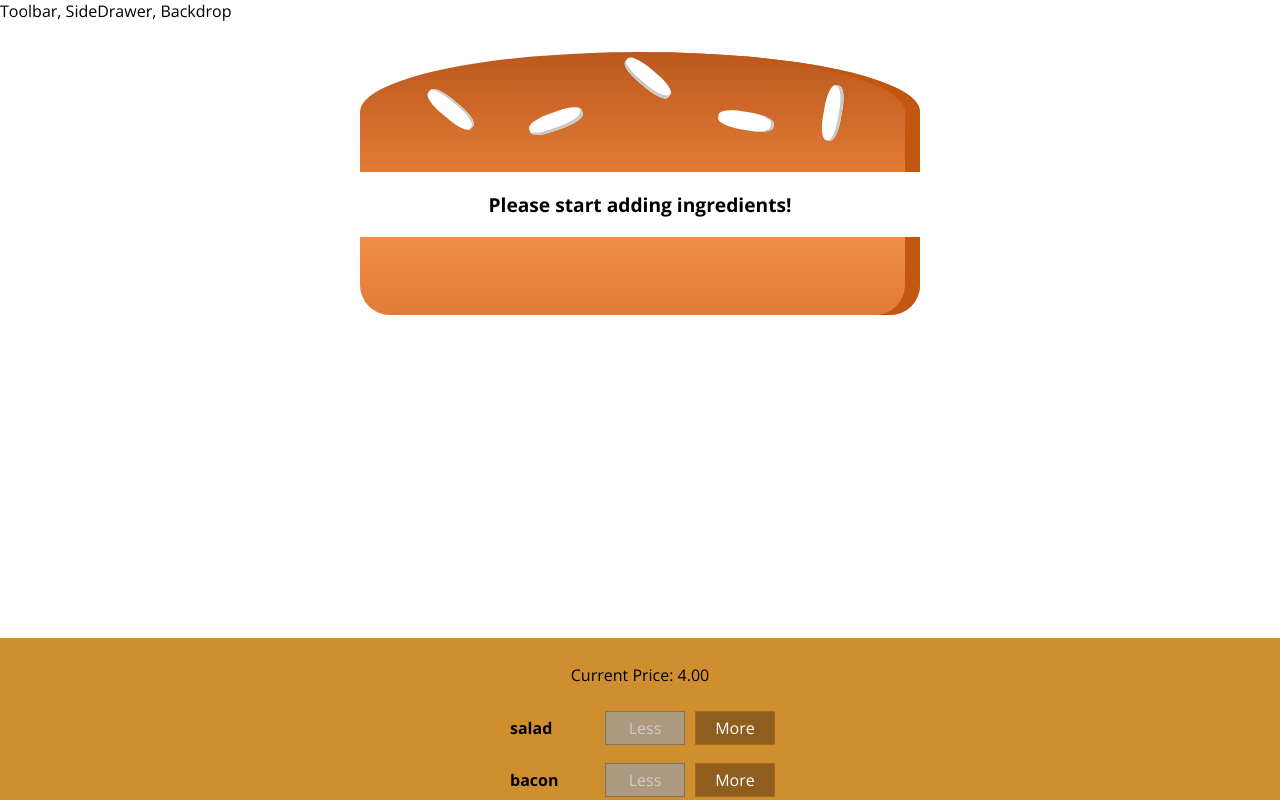
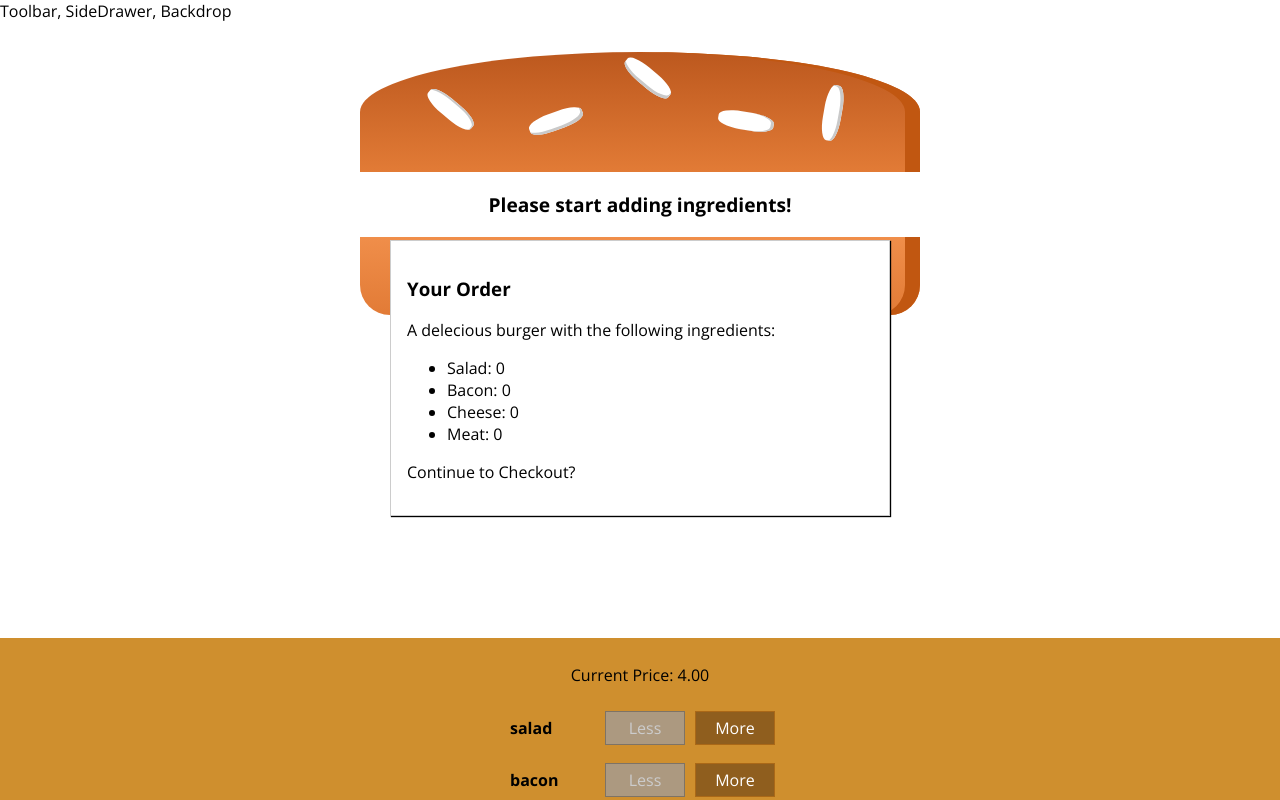
Before and after one commit to jackhwl/ReactCompleteGuide, a React (Create React App) app in the folder burger2/: page / in a window 1280 px wide. Shown: the top 800 px of the page. Built offline with nearby package versions, Linux system fonts and the light colour scheme.

Commit message:
167. Creating the Order Summary Modal

```diff
--- /dev/null
+++ b/burger2/src/components/Burger/OrderSummary/OrderSummary.js
@@ -0,0 +1,22 @@
+import React from 'react'
+import Aux from '../../../hoc/Auxlib'
+
+const orderSummary = (props) => {
+    const ingredientSummary = Object.keys(props.ingredients)
+        .map(igKey =>
+            <li key={igKey}>
+                <span style={{textTransform: 'capitalize'}}>{igKey}</span>: {props.ingredients[igKey]}
+            </li>)
+    return (
+        <Aux>
+            <h3>Your Order</h3>
+            <p>A delecious burger with the following ingredients:</p>
+            <ul>
+                { ingredientSummary}
+            </ul>
+            <p>Continue to Checkout?</p>
+        </Aux>
+    )
+}
+
+export default orderSummary
--- /dev/null
+++ b/burger2/src/components/UI/Modal/Modal.js
@@ -0,0 +1,12 @@
+import React from 'react'
+import classes from './Modal.module.css'
+
+const modal = (props) => {
+    return (
+        <div className={classes.Modal}>
+            {props.children}
+        </div>
+    )
+}
+
+export default modal
--- /dev/null
+++ b/burger2/src/components/UI/Modal/Modal.module.css
@@ -0,0 +1,20 @@
+.Modal {
+    position: fixed;
+    z-index: 500;
+    background-color: white;
+    width: 70%;
+    border: 1px solid #ccc;
+    box-shadow: 1px 1px 1px black;
+    padding: 16px;
+    left: 15%;
+    top: 30%;
+    box-sizing: border-box;
+    transition: all 0.3s ease-out;
+}
+
+@media (min-width: 600px) {
+    .Modal {
+        width: 500px;
+        left: calc(50% - 250px);
+    }
+}
--- a/burger2/src/containers/BurgerBuilder/BurgerBuilder.js
+++ b/burger2/src/containers/BurgerBuilder/BurgerBuilder.js
@@ -2,6 +2,8 @@
 import Aux from '../../hoc/Auxlib'
 import Burger from '../../components/Burger/Burger'
 import BuildControls from '../../components/BuildControls/BuildControls'
+import Modal from '../../components/UI/Modal/Modal'
+import OrderSummary from '../../components/Burger/OrderSummary/OrderSummary'
 
 const INGREDIENT_PRICES = {
     salad: 0.5,
@@ -62,6 +64,9 @@
         }
         return (
             <Aux>
+                <Modal>
+                    <OrderSummary ingredients={this.state.ingredients} />
+                </Modal>
                 <Burger ingredients={this.state.ingredients}/>
                 <BuildControls
                     ingredientAdded={this.addIngredientHandler}
```
Also changed, not shown: burger2/src/components/UI/Backdrop/Backdrop.js (added).
